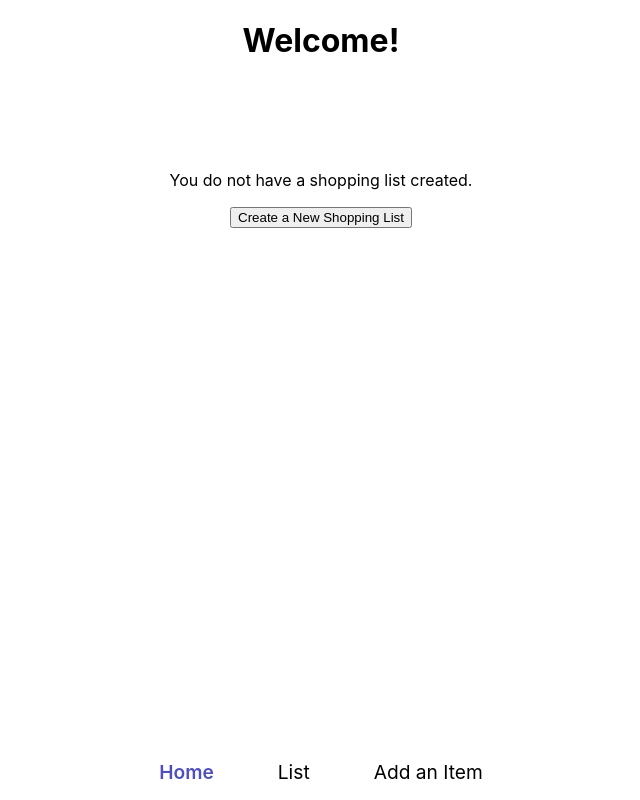
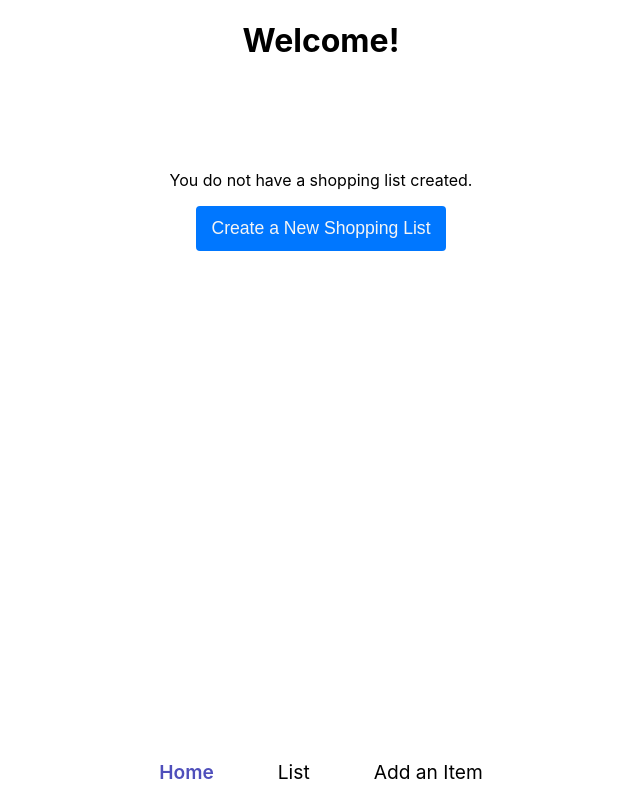
Before and after one commit to the-collab-lab/tcl-11-smart-shopping-list, a React (Create React App) app: page / in a window 1280 px wide. Shown: the whole page, without its empty margins (319-959 px from the left). Built offline with nearby package versions, Linux system fonts and the light colour scheme.

Commit message:
Added CustomButton implentation to application

```diff
--- a/src/components/AddItem/AddItem.component.jsx
+++ b/src/components/AddItem/AddItem.component.jsx
@@ -73,9 +73,7 @@ const AddItem = () => {
             How soon will you buy this again?
           </FormRadioButtons>
           <div className="button__container">
-            <CustomButton type="submit" className="add__item__button">
-              Add Item
-            </CustomButton>
+            <CustomButton type="submit">Add Item</CustomButton>
           </div>
         </div>
       </form>
--- a/src/components/CustomButton/CustomButton.component.jsx
+++ b/src/components/CustomButton/CustomButton.component.jsx
@@ -3,8 +3,13 @@ import React from 'react';
 import './CustomButton.style.scss';
 
 // Allows us to have an easy to use button element and pass props for custom styling later on.
-const CustomButton = ({ children }) => (
-  <button className="custom__button">{children}</button>
+const CustomButton = ({ children, large, ...otherProps }) => (
+  <button
+    className={`${large ? 'custom__button--large' : ''} custom__button`}
+    {...otherProps}
+  >
+    {children}
+  </button>
 );
 
 export default CustomButton;
--- a/src/components/CustomButton/CustomButton.style.scss
+++ b/src/components/CustomButton/CustomButton.style.scss
@@ -12,6 +12,10 @@
     text-align: center;
     transition: all 0.2s ease-in-out;
 
+    &--large {
+      width: 250px;
+    }
+
     &:hover {
       background: whitesmoke;
       color: #0077ff;
--- a/src/components/Home/Home.component.jsx
+++ b/src/components/Home/Home.component.jsx
@@ -1,6 +1,9 @@
 import React, { useState } from 'react';
 import getToken from '../../lib/tokens';
 import { useHistory } from 'react-router-dom';
+
+import { CustomButton } from '../component.index';
+
 const Home = () => {
   const [localToken, setLocalToken] = useState(localStorage.getItem('token'));
   const history = useHistory();
@@ -23,13 +26,15 @@ const Home = () => {
   const redirectAddItem = () => {
     history.push('/addItem');
   };
+
   return (
     <div>
       {localToken ? (
         <>
           <h1 className="page__title">Welcome Back!</h1>
           <br /> <br />
-          <button onClick={redirectAddItem}>Add a new Item</button>
+          {/* <button onClick={redirectAddItem}>Add a new Item</button> */}
+          <CustomButton onClick={redirectAddItem}>Add a new Item</CustomButton>
         </>
       ) : (
         <>
@@ -37,7 +42,10 @@ const Home = () => {
             <h1 className="page__title">Welcome!</h1>
             <br /> <br />
             <p>You do not have a shopping list created.</p>
-            <button onClick={generateToken}>Create a New Shopping List</button>
+            {/* <button onClick={generateToken}>Create a New Shopping List</button> */}
+            <CustomButton onClick={generateToken} large>
+              Create a New Shopping List
+            </CustomButton>
           </div>
         </>
       )}
--- a/src/components/List/List.component.jsx
+++ b/src/components/List/List.component.jsx
@@ -1,6 +1,7 @@
 import React, { useState } from 'react';
 import Listener from '../../services/Listener/Listener.service';
 import { useHistory } from 'react-router-dom';
+import { CustomButton } from '../component.index';
 
 const List = () => {
   const [localToken, setLocalToken] = useState(localStorage.getItem('token'));
@@ -22,13 +23,15 @@ const List = () => {
           <Listener />
           {/* //?? Empty list displays nothing to the user */}
           <br /> <br />
-          <button onClick={redirectAddItem}> Add Item</button>
+          <CustomButton onClick={redirectAddItem}>Add Item</CustomButton>
+          {/* <button onClick={redirectAddItem}> Add Item</button> */}
         </>
       ) : (
         <>
           <div>
             <p> Your shopping list is currently empty.</p>
-            <button onClick={redirectAddItem}> Add Item</button>
+            <CustomButton onClick={redirectAddItem}>Add Item</CustomButton>
+            {/* <button onClick={redirectAddItem}> Add Item</button> */}
           </div>
         </>
       )}
```
